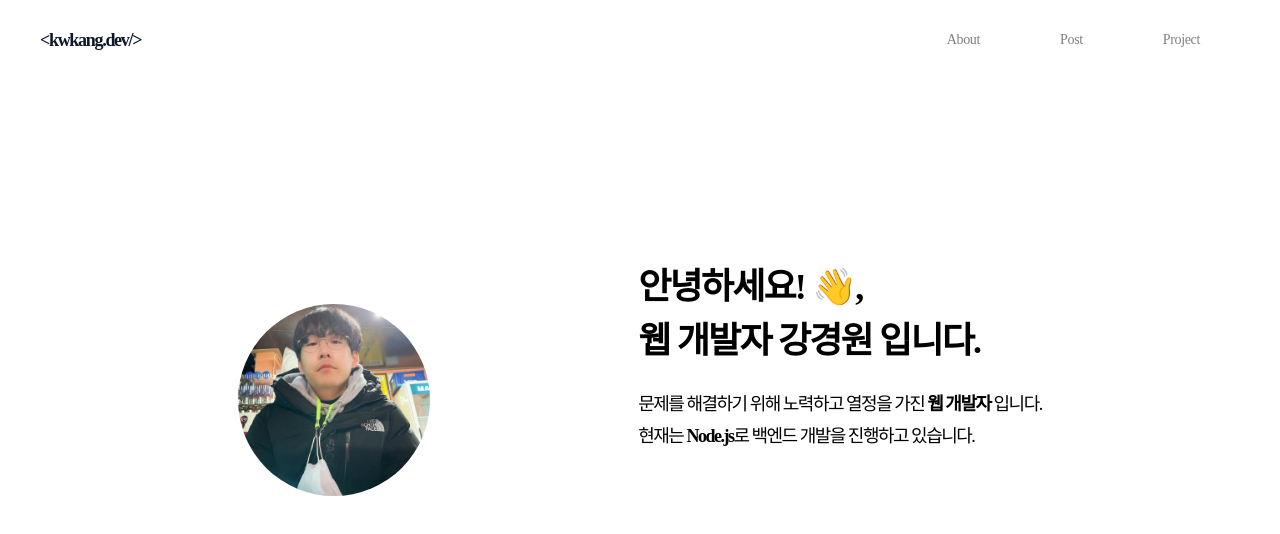
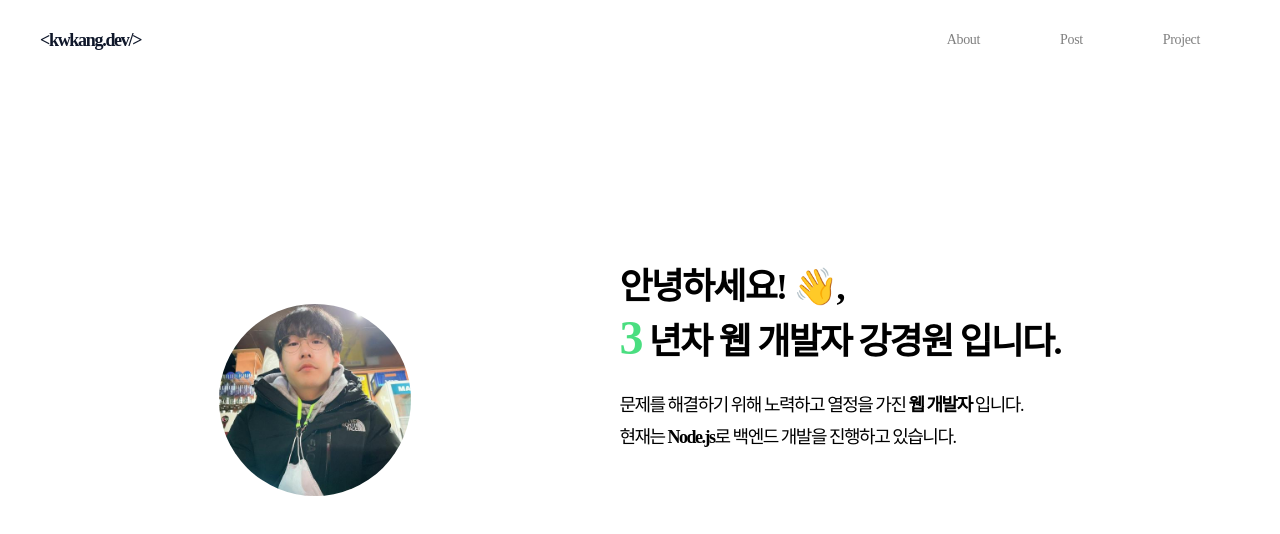
Before and after one commit to kkwondev/intro.kwkang.dev, a Vue app: page / in a window 1280 px wide. Shown: the top 534 px of the page. Built offline with nearby package versions, Linux system fonts and the light colour scheme; some icons are missing.

Commit message:
년차 추가

```diff
--- a/package.json
+++ b/package.json
@@ -10,6 +10,7 @@
   "dependencies": {
     "@iconify/vue": "^4.0.2",
     "core-js": "^3.8.3",
+    "dayjs": "^1.11.7",
     "vue": "^3.2.13",
     "vue-router": "^4.0.3",
     "vuex": "^4.0.0"
--- a/src/views/HomeView.vue
+++ b/src/views/HomeView.vue
@@ -1,3 +1,4 @@
+1
 <template>
   <div
     class="flex gap-10 justify-center items-center h-[100vh] tablet:flex-col"
@@ -14,7 +15,10 @@
         class="font-nanum -tracking-[1.8px] font-semibold text-4xl leading-normal mb-5 tablet:text-center tablet:text-[20px] moblie:text-[16px]"
       >
         안녕하세요! 👋, <br />
-        웹 개발자 강경원 입니다.
+        <span class="text-green-400 text-5xl moblie:text-2xl">
+          {{ yearCalculation }}</span
+        >
+        년차 웹 개발자 강경원 입니다.
       </h2>
       <div
         class="font-nanum -tracking-[1.5px] text-lg tablet:text-center tablet:text-[16px] moblie:text-[14px] mb-10"
@@ -36,6 +40,19 @@
 
 <script setup lang="ts">
 import { Icon } from "@iconify/vue";
+import { computed, watchEffect } from "vue";
+import dayjs from "dayjs";
+
+const yearCalculation = computed(() => {
+  const currentYear = dayjs().format("YYYY");
+
+  return +currentYear - 2021 + 1;
+});
+console.log(yearCalculation.effect);
+
+watchEffect(() => {
+  console.log("123123", yearCalculation);
+});
 
 const myGithubRedirect = (): void => {
   window.open("https://github.com/kkwondev", "_blank");
```
Also changed, not shown: 1 other file (tests, documents, lock files or other folders).
